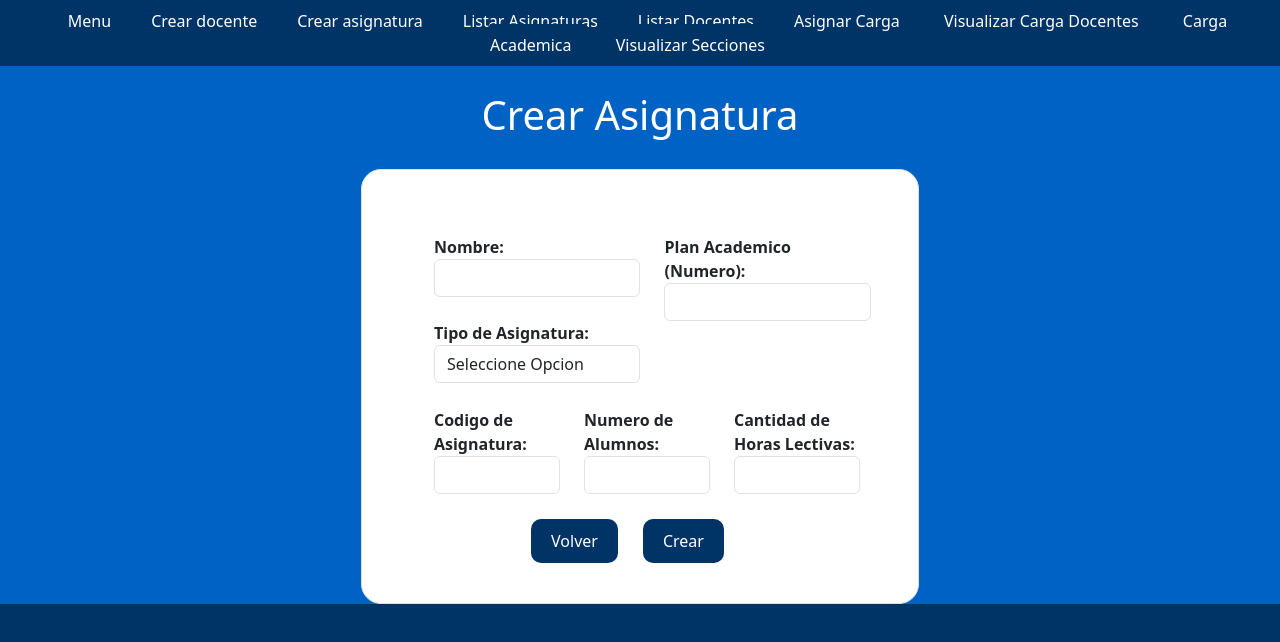
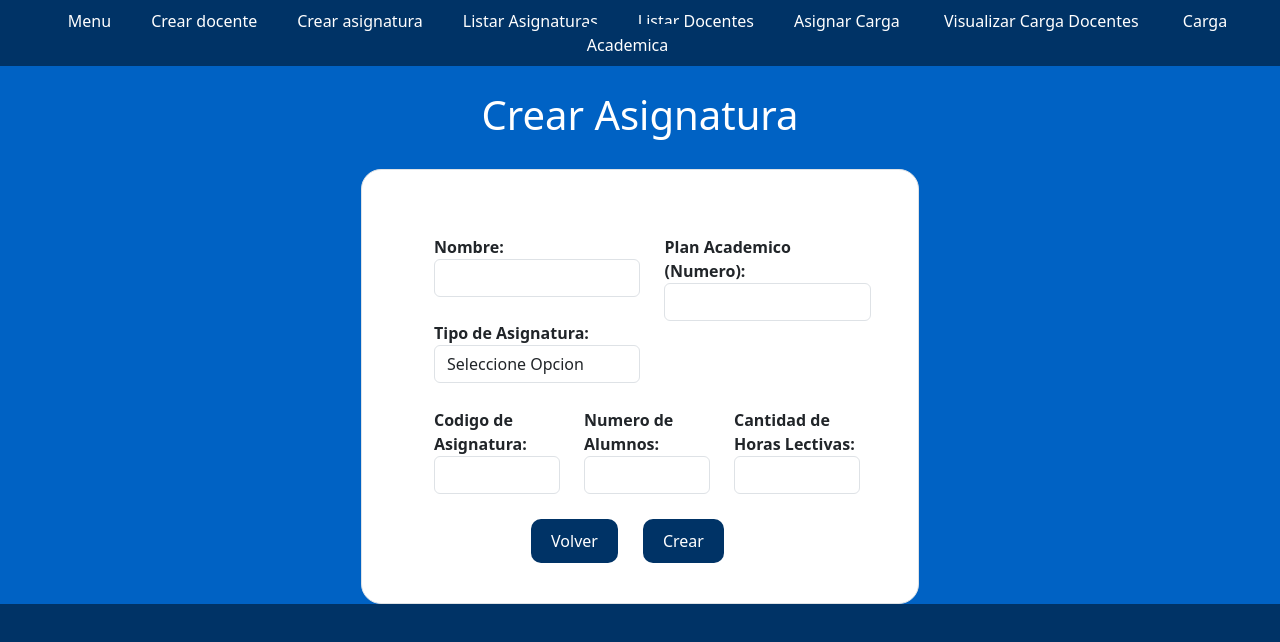
Before and after one commit to NachoMezaM/CDT_CargaTest1, an Angular app: page /post/create in a window 1280 px wide. Shown: the top 642 px of the page. Built offline with nearby package versions, Linux system fonts and the light colour scheme.

Commit message:
Para mostrar al Vicerector

```diff
--- a/src/app/app.routes.ts
+++ b/src/app/app.routes.ts
@@ -32,8 +32,6 @@ export const routes: Routes = [
       { path: 'carga-horaria/carga-horaria', component: CargaHorariaComponent},
       { path: 'carga-horaria/visualizar-carga', component: VisualizarCargaComponent},
       { path: 'carga-horaria/cargarAcademica', component:CargaAcademicaComponent},
-
-
       { path: 'carga-horaria/visualizar-carga', component: VisualizarCargaComponent},
       {path:  'view-seccion/view-seccion', component: ViewSeccionesComponent}
 
--- a/src/app/barranavegacion/barranavegacion.component.html
+++ b/src/app/barranavegacion/barranavegacion.component.html
@@ -22,8 +22,6 @@
                     <li><a routerLink="/carga-horaria/carga-horaria">Asignar Carga</a></li>
                     <li><a routerLink="/carga-horaria/visualizar-carga"> Visualizar Carga Docentes</a> </li>
                     <li><a routerLink="/carga-horaria/cargarAcademica">  Carga Academica</a> </li>
-
-                    <li><a routerLink="/view-seccion/view-seccion"> Visualizar Secciones</a> </li>
                 </ul>
             </div>
           </div>
--- a/src/app/carga-horaria/carga-horaria/carga-horaria.component.ts
+++ b/src/app/carga-horaria/carga-horaria/carga-horaria.component.ts
@@ -3,13 +3,15 @@ import { HttpClient } from '@angular/common/http';
 import { HostListener } from '@angular/core';
 import { BarranavegacionComponent } from '../../barranavegacion/barranavegacion.component';
 import { response } from 'express';
+import { RouterOutlet, RouterLink, RouterModule } from '@angular/router';
+import { CommonModule } from '@angular/common';
 
 @Component({
   selector: 'app-carga-horaria',
   templateUrl: './carga-horaria.component.html',
   styleUrls: ['./carga-horaria.component.css'],
   standalone: true,
-  imports: [BarranavegacionComponent],
+  imports: [CommonModule, RouterModule, RouterOutlet, RouterLink, BarranavegacionComponent],
 })
 export class CargaHorariaComponent {
   asignaturas: any[] = [];
```
